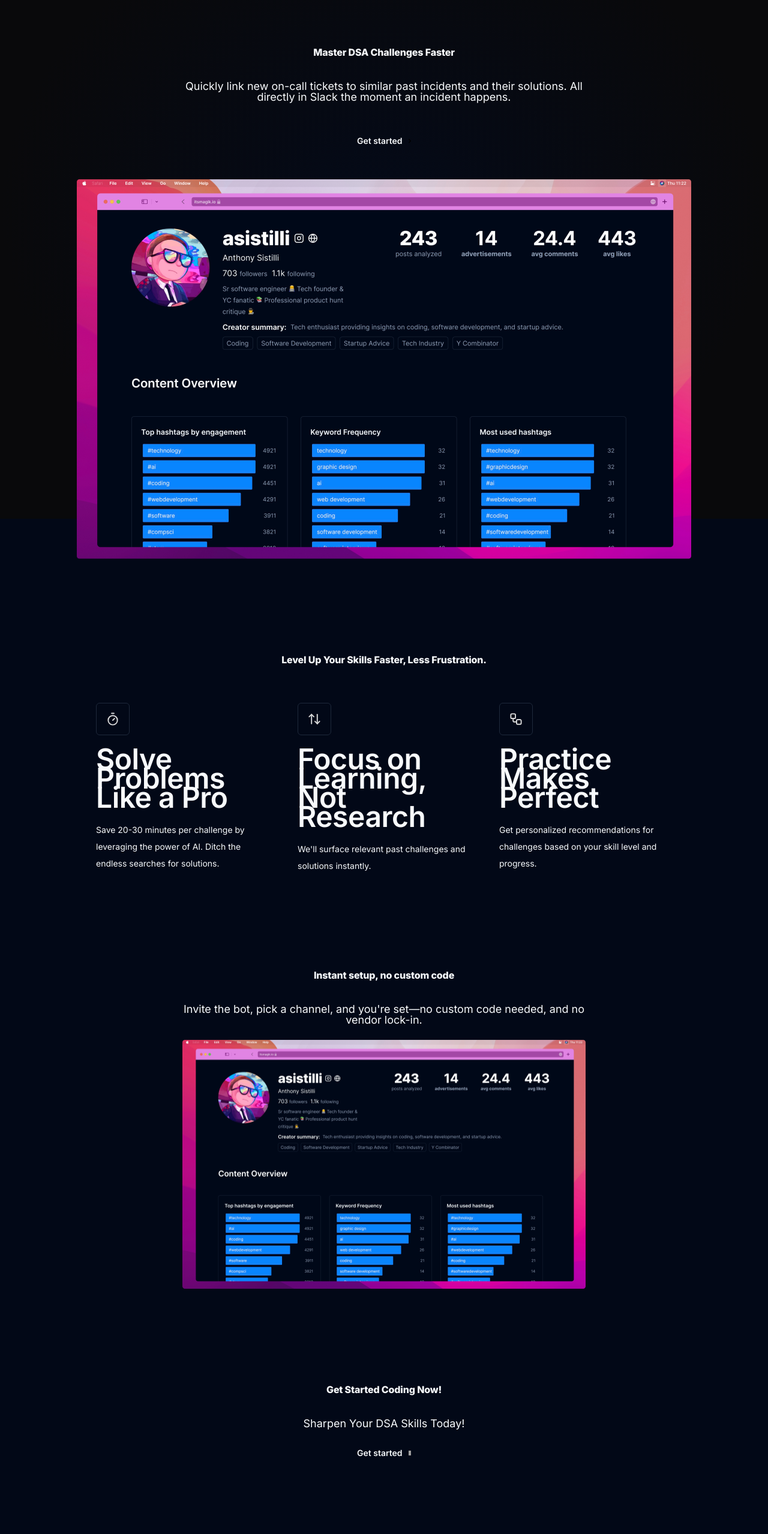
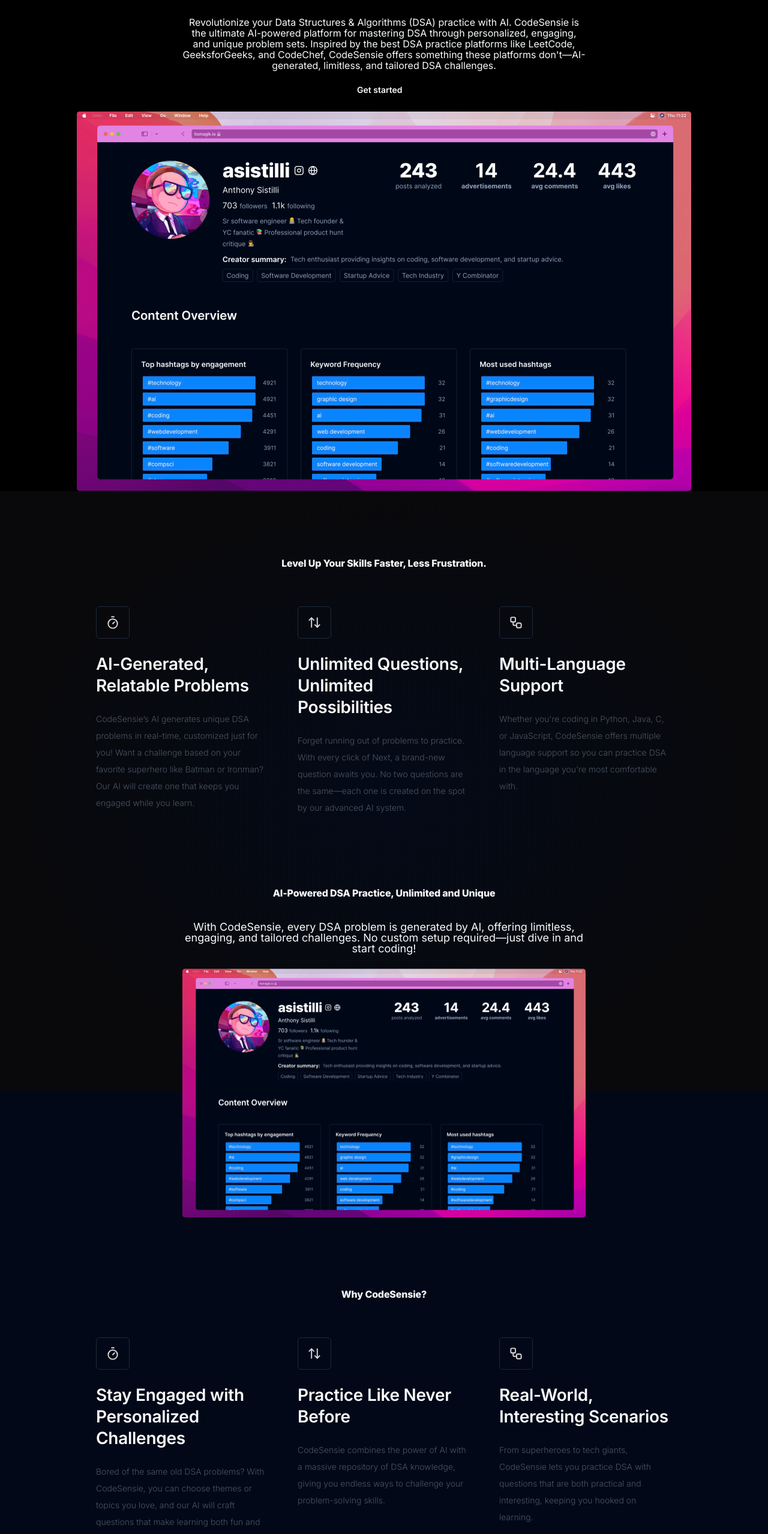
Before and after one commit to aadarsh-nagrath/CodeSensei, a Next.js app: page / in a window 1280 px wide. Shown: the part 160-2718 px from the top of the page at 60% size. Built offline with nearby package versions, Linux system fonts and the light colour scheme.

Commit message:
front-page content and stying changed

```diff
--- a/src/app/components/feature.tsx
+++ b/src/app/components/feature.tsx
@@ -26,7 +26,7 @@
 
   return (
     <div
-      className={`flex-1 flex flex-col items-start justify-start gap-[24px] min-w-[115px] text-left text-5xl text-dark-minor font-p-regular ${className}`}
+      className={`flex-1 flex flex-col items-start justify-start gap-[24px] min-w-[115px] text-left text-dark-minor font-p-regular ${className}`}
     >
       <div className="w-14 rounded-md bg-dark-background box-border flex flex-row items-center justify-center py-3.5 px-[15px] border-[1px] border-solid border-dark-border">
         <Image
@@ -39,12 +39,12 @@
         />
       </div>
       <h2
-        className="m-0 self-stretch relative text-inherit tracking-[-0.01em] leading-[32px] font-semibold font-inherit mq450:text-lgi mq450:leading-[26px]"
+        className="m-0 self-stretch relative text-inherit tracking-[-0.01em] leading-[36px] font-semibold font-inherit text-[1.75rem] mq450:text-xl mq450:leading-[28px]"
         style={fixEmergenciesFastStyle}
       >
         {fixEmergenciesFast || "Default Text"}
       </h2>
-      <p className="m-0 self-stretch relative text-sm leading-[28px]">
+      <p className="m-0 self-stretch relative text-sm leading-[28px] text-gray-600 font-light mq450:text-sm mq450:leading-[22px]">
         {save2030MinutesPerTicket || "Default description"}
       </p>
     </div>
--- a/src/app/components/frame-component.tsx
+++ b/src/app/components/frame-component.tsx
@@ -18,9 +18,9 @@
 
   return (
     <section
-      className={`self-stretch [background:radial-gradient(50%_50%_at_50%_50%,_rgba(39,_39,_42,_0.05),_#09090b)] flex flex-row items-start justify-start pt-0 px-0 pb-[976px] box-border relative max-w-full text-center text-29xl text-dark-foreground font-p-regular mq725:pb-[412px] mq725:box-border mq1025:pb-[634px] mq1025:box-border ${className}`}
+      className={`self-stretch h-full bg-black flex flex-row items-start justify-start pt-0 px-0 pb-[976px] box-border relative max-w-full text-center text-29xl text-dark-foreground font-p-regular mq725:pb-[412px] mq725:box-border mq1025:pb-[634px] mq1025:box-border ${className}`}
     >
-      <div className="h-[1024px] w-[1439px] relative [background:radial-gradient(50%_50%_at_50%_50%,_rgba(39,_39,_42,_0.05),_#09090b)] hidden max-w-full z-[0]" />
+      <div className="h-full w-[1439px] relative [background:radial-gradient(50%_50%_at_50%_50%,_rgba(39,_39,_42,_0.05),_#09090b)] hidden max-w-full z-[0]" />
       <header className="flex-1 box-border flex flex-row items-center justify-center py-0 px-20 top-[0] z-[99] sticky max-w-full text-left text-sm text-dark-minor font-p-regular border-b-[1px] border-solid border-dark-border mq725:pl-10 mq725:pr-10 mq725:box-border">
         <div className="flex-1 flex flex-row items-center justify-between py-0 px-8 box-border gap-[20px] max-w-full">
           <div className="w-[487px] flex flex-row items-center justify-start gap-[32px] max-w-full mq725:hidden mq725:gap-[16px]">
@@ -71,17 +71,19 @@
 
         </div>
       </header>
-      <div className="w-[1280px] !m-[0] absolute bottom-[-1717.6px] left-[calc(50%_-_640px)] flex flex-col items-center justify-start py-36 px-0 box-border gap-[48px] max-w-full z-[1]">
-        <div className="w-[712px] flex flex-col items-center justify-start py-0 px-5 box-border gap-[24px] max-w-full">
-          <h1 className="m-0 self-stretch relative text-inherit tracking-[-0.01em] leading-[48px] font-extrabold font-inherit mq450:text-10xl mq450:leading-[29px] mq975:text-19xl mq975:leading-[38px]">
-          Master DSA Challenges Faster
-          </h1>
-          <p className="m-0 self-stretch relative text-lg leading-[18px] text-dark-minor">
-            Quickly link new on-call tickets to similar past incidents and their
-            solutions. All directly in Slack the moment an incident happens.
+      <div className="w-full h-full absolute flex flex-col items-center justify-start py-36 px-0  box-border  max-w-full z-[1]">
+        <div className="w-[712px] flex flex-col bottom-9 items-center justify-start relative  py-0 px-5 box-border gap-[24px] max-w-full">
+        <h1 className="m-0 relative text-xl tracking-[-0.01em] leading-[56px] font-extrabold font-inherit mq450:text-12xl mq450:leading-[36px] mq975:text-22xl mq975:leading-[46px]">
+          Welcome to CodeSensie – Your AI-Powered DSA Practice Platform!
+        </h1>
+
+          <p className="m-0 self-stretch relative leading-[18px] text-dark-minor">
+          Revolutionize your Data Structures & Algorithms (DSA) practice with AI.
+          CodeSensie is the ultimate AI-powered platform for mastering DSA through personalized, engaging, and unique problem sets.
+          Inspired by the best DSA practice platforms like LeetCode, GeeksforGeeks, and CodeChef, CodeSensie offers something these platforms don't—AI-generated, limitless, and tailored DSA challenges.
           </p>
         </div>
-        <button onClick={getStarted} className="cursor-pointer [border:none] py-0.5 px-4 bg-dark-foreground rounded-md flex flex-row items-center justify-center gap-[8px] whitespace-nowrap hover:bg-gainsboro mq450:w-[calc(100%_-_40px)]">
+        <button onClick={getStarted} className="cursor-pointer [border:none] relative bottom-5 py-0.5 px-4 bg-dark-foreground rounded-md flex flex-row items-center justify-center gap-[8px] whitespace-nowrap hover:bg-gainsboro mq450:w-[calc(100%_-_40px)]">
           <b className="relative text-sm leading-[28px] font-semibold font-p-regular text-dark-primary-foreground text-left inline-block min-w-[78px]">
             Get started
           </b>
@@ -93,7 +95,7 @@
           alt=""
           src="/hero-image-1@2x.png"
         />
-        <div className="self-stretch flex flex-col items-center justify-start pt-24 px-5 pb-0 box-border gap-[144px] max-w-full">
+        <div className=" h-[1000px] relative flex flex-col [background:radial-gradient(50%_50%_at_50%_50%,_rgba(39,_39,_42,_0.05),_#09090b)] items-center justify-start pt-24 px-5 pb-0 box-border gap-[104px] w-full">
           <div className="w-[960px] flex flex-col items-center justify-start gap-[48px] max-w-full">
             <h1 className="m-0 w-[672px] relative text-inherit tracking-[-0.01em] leading-[48px] font-extrabold font-inherit inline-block max-w-full mq450:text-10xl mq450:leading-[29px] mq975:text-19xl mq975:leading-[38px]">
               Level Up Your Skills Faster, Less Frustration.
@@ -101,31 +103,31 @@
             <div className="self-stretch flex flex-row flex-wrap items-start justify-center gap-[48px] text-left text-5xl text-dark-minor">
               <Feature
                 frame="/frame.svg"
-                fixEmergenciesFast="Solve Problems Like a Pro"
-                save2030MinutesPerTicket="Save 20-30 minutes per challenge by leveraging the power of AI. Ditch the endless searches for solutions."
+                fixEmergenciesFast="AI-Generated, Relatable Problems"
+                save2030MinutesPerTicket="CodeSensie’s AI generates unique DSA problems in real-time, customized just for you! Want a challenge based on your favorite superhero like Batman or Ironman? Our AI will create one that keeps you engaged while you learn."
               />
               <Feature
                 frame="/frame-1.svg"
-                fixEmergenciesFast="Focus on Learning, Not Research"
-                save2030MinutesPerTicket="We'll surface relevant past challenges and solutions instantly."
+                fixEmergenciesFast="Unlimited Questions, Unlimited Possibilities"
+                save2030MinutesPerTicket="Forget running out of problems to practice. With every click of Next, a brand-new question awaits you. No two questions are the same—each one is created on the spot by our advanced AI system."
                 propMargin="unset"
               />
               <Feature
                 frame="/frame-2.svg"
-                fixEmergenciesFast="Practice Makes Perfect"
-                save2030MinutesPerTicket="Get personalized recommendations for challenges based on your skill level and progress."
+                fixEmergenciesFast="Multi-Language Support"
+                save2030MinutesPerTicket="Whether you're coding in Python, Java, C, or JavaScript, CodeSensie offers multiple language support so you can practice DSA in the language you're most comfortable with."
                 propMargin="0"
               />
             </div>
           </div>
           <div className="w-[672px] flex flex-col items-center justify-start gap-[24px] max-w-full">
-            <h1 className="m-0 self-stretch relative text-inherit tracking-[-0.01em] leading-[48px] font-extrabold font-inherit mq450:text-10xl mq450:leading-[29px] mq975:text-19xl mq975:leading-[38px]">
-              Instant setup, no custom code
+          <h1 className="m-0 self-stretch relative text-inherit tracking-[-0.01em] leading-[48px] font-extrabold font-inherit mq450:text-10xl mq450:leading-[29px] mq975:text-19xl mq975:leading-[38px]">
+              AI-Powered DSA Practice, Unlimited and Unique
             </h1>
             <p className="m-0 self-stretch relative text-lg leading-[18px] text-dark-minor">
-              Invite the bot, pick a channel, and you&apos;re set—no custom code
-              needed, and no vendor lock-in.
+              With CodeSensie, every DSA problem is generated by AI, offering limitless, engaging, and tailored challenges. No custom setup required—just dive in and start coding!
             </p>
+
             <img
               className="self-stretch h-[415.1px] relative rounded max-w-full overflow-hidden shrink-0 object-cover"
               loading="lazy"
@@ -133,12 +135,36 @@
               src="/hero-image-1-1@2x.png"
             />
           </div>
-          <div className="w-[672px] flex flex-col items-center justify-start gap-[24px] max-w-full">
+          <div className="w-[960px] flex flex-col items-center justify-start gap-[48px] max-w-full">
+            <h1 className="m-0 w-[672px] relative text-inherit tracking-[-0.01em] leading-[48px] font-extrabold font-inherit inline-block max-w-full mq450:text-10xl mq450:leading-[29px] mq975:text-19xl mq975:leading-[38px]">
+              Why CodeSensie?
+            </h1>
+            <div className="self-stretch flex flex-row flex-wrap items-start justify-center gap-[48px] text-left text-5xl text-dark-minor">
+              <Feature
+                frame="/frame.svg"
+                fixEmergenciesFast="Stay Engaged with Personalized Challenges"
+                save2030MinutesPerTicket="Bored of the same old DSA problems? With CodeSensie, you can choose themes or topics you love, and our AI will craft questions that make learning both fun and educational."
+              />
+              <Feature
+                frame="/frame-1.svg"
+                fixEmergenciesFast="Practice Like Never Before"
+                save2030MinutesPerTicket="CodeSensie combines the power of AI with a massive repository of DSA knowledge, giving you endless ways to challenge your problem-solving skills."
+                propMargin="unset"
+              />
+              <Feature
+                frame="/frame-2.svg"
+                fixEmergenciesFast="Real-World, Interesting Scenarios"
+                save2030MinutesPerTicket="From superheroes to tech giants, CodeSensie lets you practice DSA with questions that are both practical and interesting, keeping you hooked on learning."
+                propMargin="0"
+              />
+            </div>
+          </div>
+          <div className="w-[672px] flex flex-col items-center justify-start  gap-[24px] max-w-full">
             <h1 className="m-0 self-stretch relative text-inherit tracking-[-0.01em] leading-[48px] font-extrabold font-inherit mq450:text-10xl mq450:leading-[29px] mq975:text-19xl mq975:leading-[38px]">
-            Get Started Coding Now!
+            Join the Future of DSA Learning
             </h1>
             <div className="self-stretch relative text-lg leading-[18px]">
-             Sharpen Your DSA Skills Today!
+              Whether you're a beginner looking to grasp the fundamentals or an expert polishing your skills, CodeSensie is designed for all levels. Start practicing smarter, not harder, with our AI-powered platform and transform your DSA skills today!
             </div>
             <button onClick={getStarted} className="cursor-pointer [border:none] py-0.5 px-4 bg-dark-foreground rounded-md flex flex-row items-center justify-center gap-[8px] whitespace-nowrap hover:bg-gainsboro">
               <b className="relative text-sm leading-[28px] font-semibold font-p-regular text-dark-primary-foreground text-left inline-block min-w-[78px]">
@@ -148,6 +174,7 @@
             </button>
           </div>
         </div>
+        <div className="bg-black h-[200px] w-full"></div>
       </div>
     </section>
   );
--- a/src/app/page.tsx
+++ b/src/app/page.tsx
@@ -3,14 +3,8 @@
 
 const LandingPage: NextPage = () => {
   return (
-    <div className="w-full relative bg-dark-background overflow-hidden flex flex-col items-start justify-start gap-[1717.6px] leading-[normal] tracking-[normal] mq450:gap-[429px] mq725:gap-[859px]">
+    <div className="w-full relative bg-dark-background h-full flex flex-col items-start justify-start leading-[normal] tracking-[normal] mq450:gap-[429px] mq725:gap-[859px]">
       <FrameComponent />
-      <footer className="self-stretch box-border flex flex-row items-center justify-center py-0 px-20 max-w-full text-left text-base text-white font-p-regular border-t-[1px] border-solid border-dark-border mq725:pl-10 mq725:pr-10 mq725:box-border">
-        <div className="flex-1 flex flex-row items-center justify-between py-0 px-8 box-border max-w-full gap-[20px] mq725:flex-wrap">
-          <div className="flex flex-row items-center justify-start">
-          </div>
-        </div>
-      </footer>
     </div>
   );
 };
```
